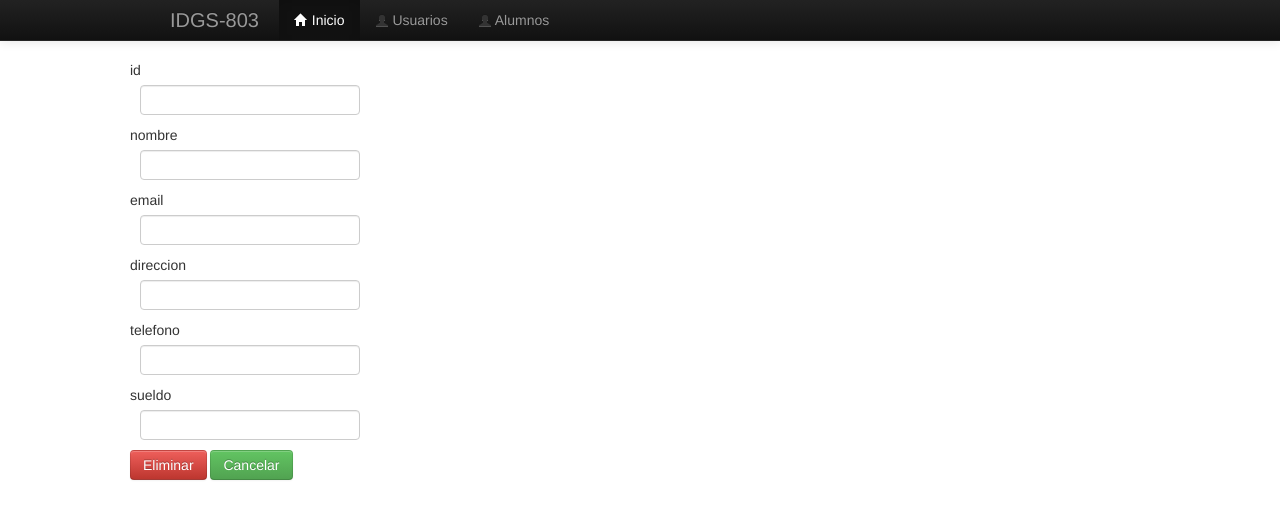
After one commit to IDGS-803-17001472/practicas_DB_IDGS803, a Flask app: template templates/eliminar.html in a window 1280 px wide. The commit adds this page. Shown: the top 519 px of the page. Run offline with Flask 3, Linux system fonts and the light colour scheme; the template is opened without the code that fills it: values that come from a table or form of the project are taken from there, others are empty; some libraries are stand-ins or nearby versions.

Commit message:
3/1/2024 alumnos abc completo

```diff
--- a/forms.py
+++ b/forms.py
@@ -3,6 +3,7 @@ from wtforms import StringField, SelectField, RadioField, EmailField, IntegerFie
 from wtforms import validators
 
 class EmpleadoForm(Form):
+    id=IntegerField('id')
     nombre = StringField('nombre', [
         validators.DataRequired(message='el campo es requerido'),
         validators.length(min=4, max=10, message='ingresa un nombre valido')
--- a/main.py
+++ b/main.py
@@ -42,6 +42,51 @@ def ABC_Completo():
     empleados=Empleados.query.all()
     return render_template("ABC_Empleados.html", empleados=empleados)
 
+
+@app.route("/eliminar", methods=["GET", "POST"])
+def eliminar():
+    emp_form=forms.EmpleadoForm(request.form)
+    if request.method=='GET':
+        id=request.args.get("id")
+        emp1=db.session.query(Empleados).filter(Empleados.id==id).first()
+        emp_form.id.data = request.args.get("id")
+        emp_form.nombre.data=emp1.nombre
+        emp_form.telefono.data = emp1.telefono
+        emp_form.direccion.data=emp1.direccion
+        emp_form.sueldo.data=emp1.sueldo
+    if request.method == 'POST':
+        id=emp_form.id.data
+        emp=Empleados.query.get(id)
+        db.session.delete(emp)
+        db.session.commit()
+        return redirect('ABC_Empleados')
+    return render_template("eliminar.html", form=emp_form)
+
+@app.route("/modificar", methods=["GET", "POST"])
+def modificar():
+    emp_form=forms.EmpleadoForm(request.form)
+    if request.method=='GET':
+        id=request.args.get("id")
+        emp1=db.session.query(Empleados).filter(Empleados.id==id).first()
+        emp_form.id.data = request.args.get("id")
+        emp_form.nombre.data=emp1.nombre
+        emp_form.telefono.data = emp1.telefono
+        emp_form.direccion.data=emp1.direccion
+        emp_form.sueldo.data=emp1.sueldo
+    if request.method == 'POST':
+        id=emp_form.id.data
+        emp1=db.session.query(Empleados).filter(Empleados.id==id).first()
+        emp1.nombre=emp_form.nombre.data
+        emp1.telefono=emp_form.telefono.data
+        emp1.direccion=emp_form.direccion.data
+        emp1.sueldo=emp_form.sueldo.data
+        db.session.add(emp1)
+        db.session.commit()
+        return redirect('ABC_Empleados')
+    return render_template("modificar.html", form=emp_form)
+
+
+
 @app.route("/alumnos", methods = ["GET","POST"])
 def alum():
     print("dentro de alumnos")
--- a/templates/ABC_Empleados.html
+++ b/templates/ABC_Empleados.html
@@ -29,8 +29,8 @@
                         <td>{{emp.telefono}}</td>
                         <td>{{emp.direccion}}</td>
                         <td>{{emp.sueldo}}</td>
-                        <td><a href="eliminar.html?id={{emp.id}}" class="btn btn-danger"> eliminar</a></td>
-                        <td><a href="modificar.html?id={{emp.id}}" class="btn btn-danger">modificar</a></td>
+                        <td><a href="eliminar?id={{emp.id}}" class="btn btn-danger"> eliminar</a></td>
+                        <td><a href="modificar?id={{emp.id}}" class="btn btn-danger">modificar</a></td>
                     </tr>
                     {%endfor%}
                 </tbody>
--- /dev/null
+++ b/templates/eliminar.html
@@ -0,0 +1,34 @@
+{% extends 'layout.html' %}
+
+{% block content %}
+{% from "_macros.html" import render_field %}
+
+<div class="container">
+    <div class="row">
+        <form name="registro" action="/eliminar" id="eliminar" method="post">
+            <div class="row control-group">
+                <div class="form-group col-xs-12 float-label-form-group">
+                    {{render_field(form.id, class="form-control")}}
+                </div>
+                <div class="form-group col-xs-12 float-label-form-group">
+                    {{render_field(form.nombre, class="form-control")}}
+                </div>
+                <div class="form-group col-xs-12 float-label-form-group">
+                    {{render_field(form.email, class="form-control")}}
+                </div>
+                    <div class="form-group col-xs-12 float-label-form-group">
+                        {{render_field(form.direccion, class="form-control")}}
+                    </div>
+                    <div class="form-group col-xs-12 float-label-form-group">
+                        {{render_field(form.telefono, class="form-control")}}
+                    </div>
+                    <div class="form-group col-xs-12 float-label-form-group">
+                        {{render_field(form.sueldo, class="form-control")}}
+                    </div>
+            <input type="hidden" name="csrf_token" value="{{csrf_token()}}">
+            <input class="btn btn-danger" type="submit" id="eliminar" name="eliminar" value="Eliminar">
+            <a href="ABC_Empleados" class="btn btn-success">Cancelar</a>
+        </form>
+    </div>
+</div>
+{% endblock content %}
```
Also changed, not shown: templates/modificar.html (added, +34 -0 lines).
